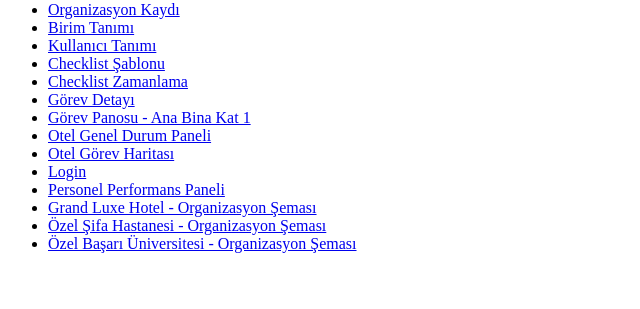
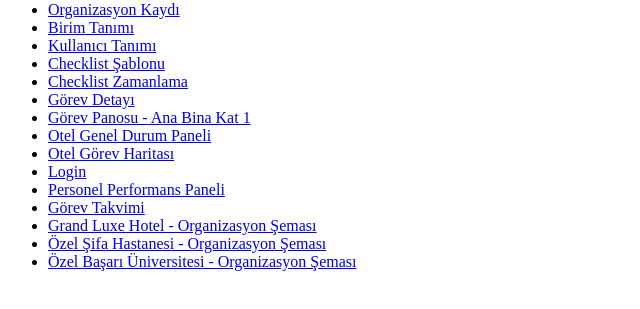
Before and after one commit to Maksybe/otel-ui-demo, a plain HTML site: page index.html in a window 1280 px wide. Shown: the part 79-388 px from the top of the page, without its empty margins (0-640 px from the left). Drawn offline with Linux system fonts and the light colour scheme.

Commit message:
Update index.html

```diff
--- a/index.html
+++ b/index.html
@@ -18,6 +18,8 @@
     <li><a href="kat1-gorev-haritasi.html">Otel Görev Haritası</a></li>
     <li><a href="login.html">Login</a></li>
     <li><a href="personel-performans.html">Personel Performans Paneli</a></li>
+    <li><a href="gorev-takvimi.html">Görev Takvimi</a></li>
+
 
     <li><a href="unitorganizationchart.html">Grand Luxe Hotel - Organizasyon Şeması</a></li>
     <li><a href="hospitalorganizationchart.html">Özel Şifa Hastanesi - Organizasyon Şeması</a></li>
```
